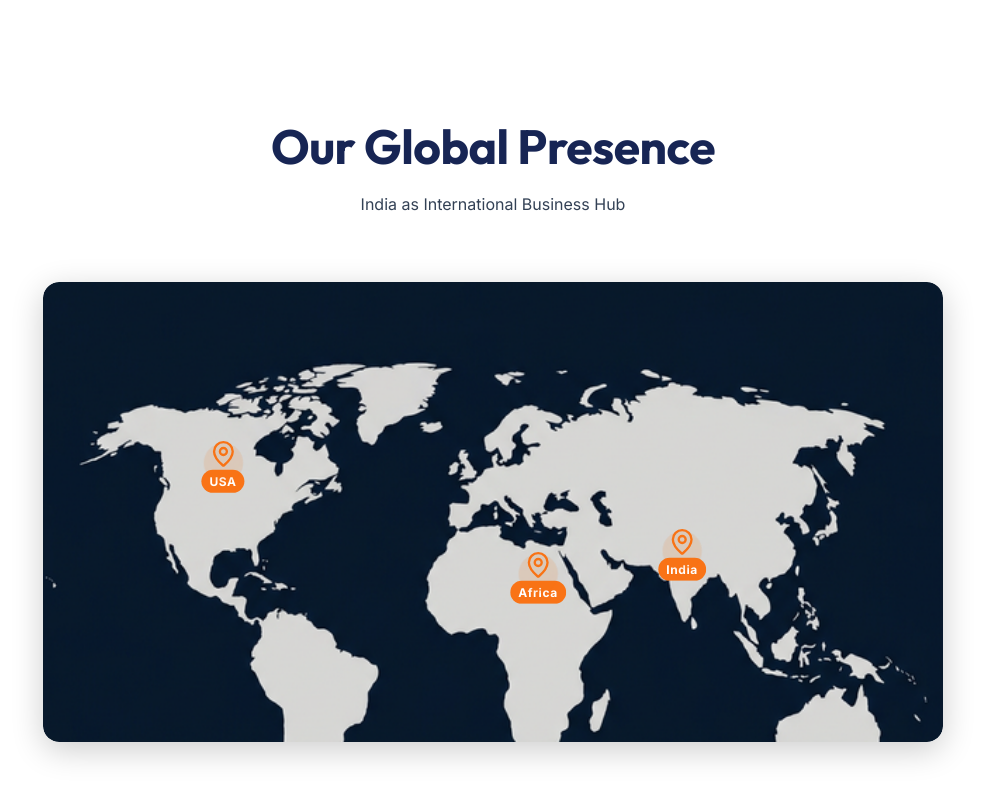
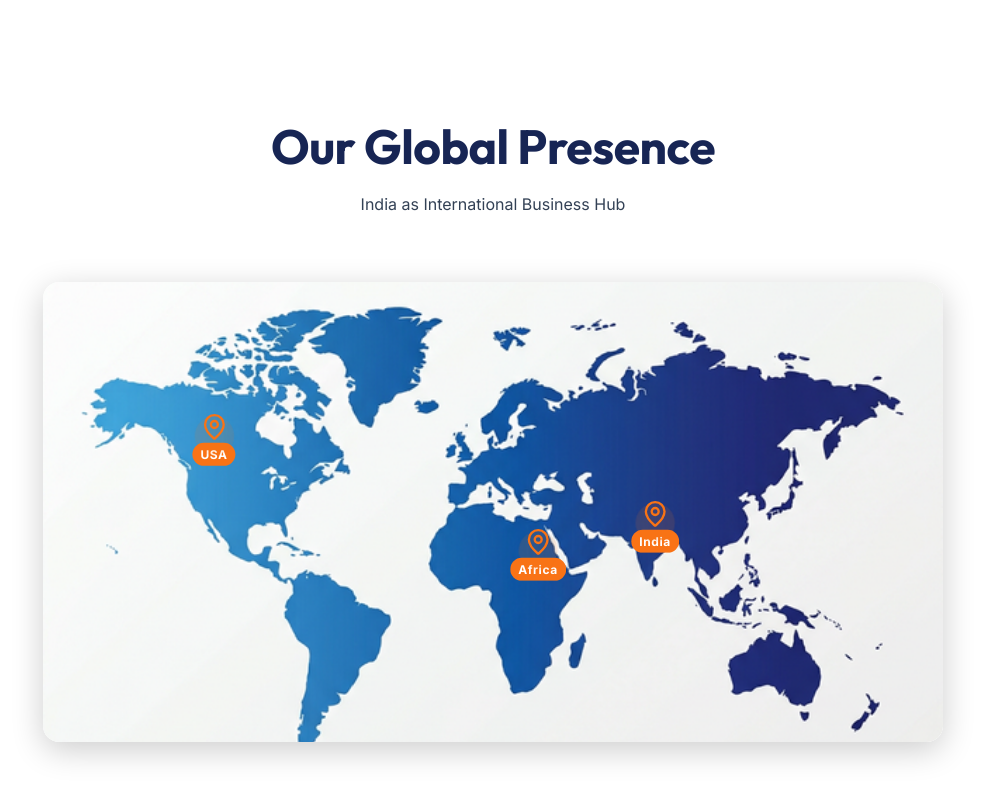
Before and after one commit to ayushghodke/Vishwakalpa, a React (Vite) app: page / in a window 1280 px wide. Shown: the part 3693-4493 px from the top of the page, without its empty margins (147-1132 px from the left). Built offline with nearby package versions, Linux system fonts and the light colour scheme.

Commit message:
new map and pins added

```diff
--- a/src/sections/About.css
+++ b/src/sections/About.css
@@ -315,16 +315,16 @@
 
 /* Pin positions — percentages of map image dimensions */
 .pin-usa {
-    left: 20%;
-    top: 46%;
+    left: 19%;
+    top: 40%;
 }
 
 .pin-africa {
     left: 55%;
-    top: 70%;
+    top: 65%;
 }
 
 .pin-india {
-    left: 71%;
-    top: 65%;
+    left: 68%;
+    top: 59%;
 }
--- a/src/sections/About.tsx
+++ b/src/sections/About.tsx
@@ -55,7 +55,7 @@ const About = () => {
                     </div>
 
                     <div className="map-container">
-                        <img src="/images/world_map.png" alt="World Map" className="world-map" />
+                        <img src="/images/royal_blue_world_map.png" alt="World Map" className="world-map" />
 
                         {/* USA - approx 22% from left, 38% from top */}
                         <div className="map-pin pin-usa" title="USA">
```
Also changed, not shown: public/images/royal_blue_world_map.png (added).
